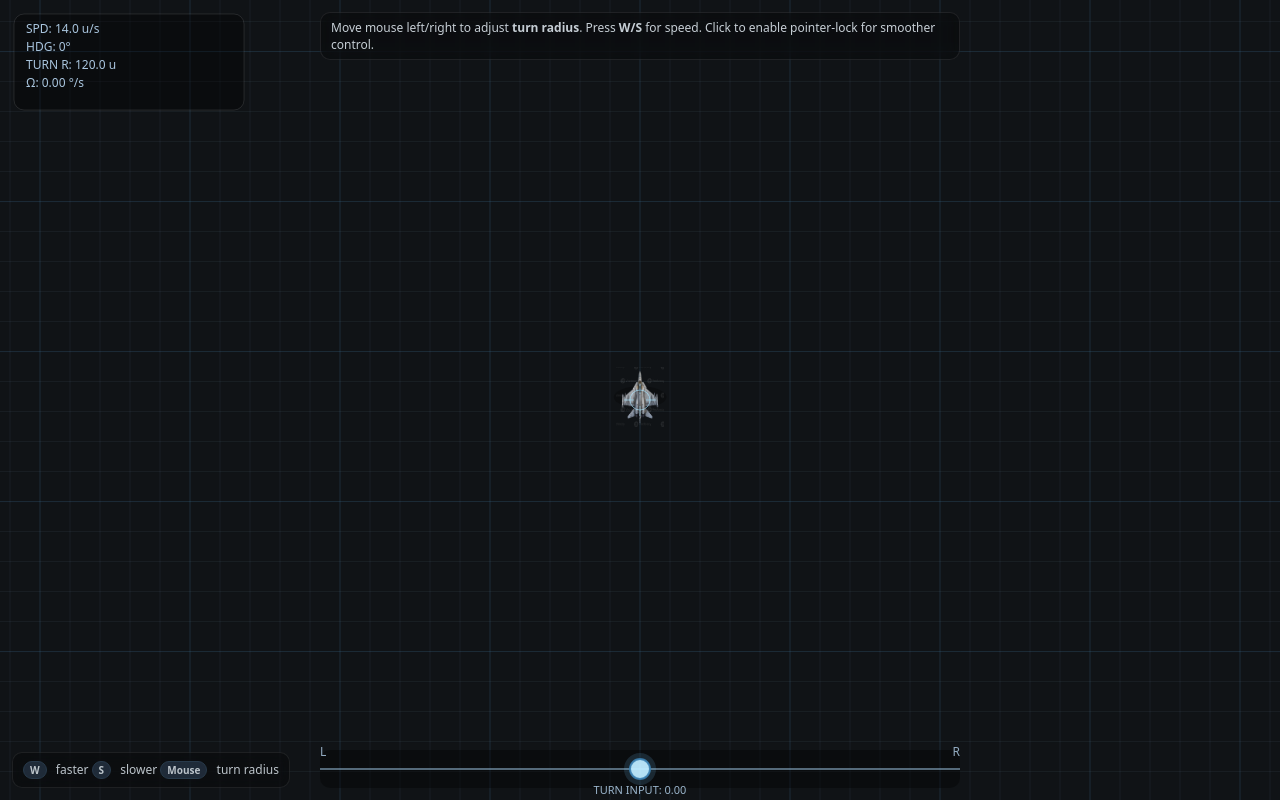
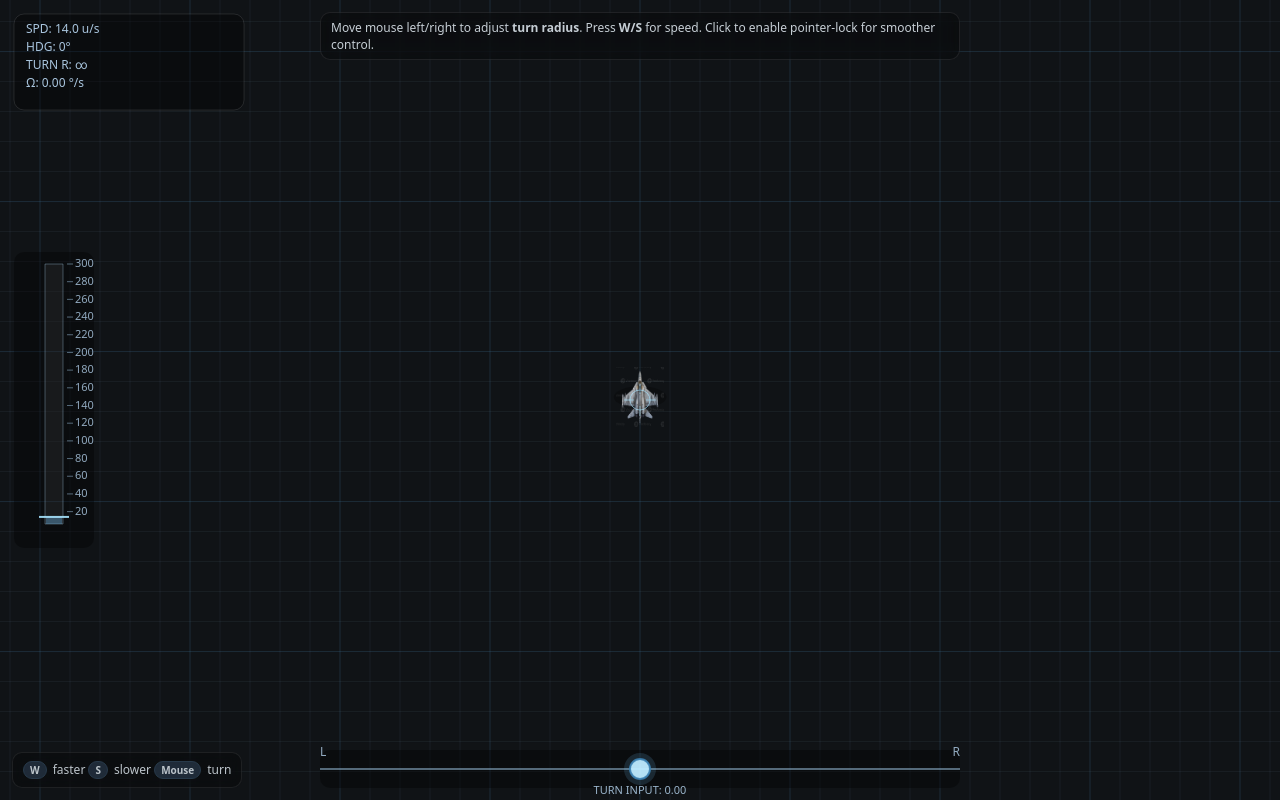
Before and after one commit to Eddie-Devine/Dogfight.io, a website: page public/Game/index.html in a window 1280 px wide. Drawn offline with Linux system fonts and the light colour scheme.

Commit message:
Added speed bar.

```diff
--- a/public/Game/index.html
+++ b/public/Game/index.html
@@ -17,9 +17,9 @@
   <div class="hint">Move mouse left/right to adjust <b>turn radius</b>. Press <b>W/S</b> for speed. Click to enable
     pointer-lock for smoother control.</div>
   <div class="help">
-    <span class="badge">W</span> faster
-    <span class="badge">S</span> slower
-    <span class="badge">Mouse</span> turn radius
+    <span class="badge">W</span>faster
+    <span class="badge">S</span>slower
+    <span class="badge">Mouse</span>turn
   </div>
 
   <script src="/Game/main.js"></script>
--- a/public/Game/main.js
+++ b/public/Game/main.js
@@ -45,10 +45,10 @@
         speed: 14,               // world units / second
         targetSpeed: 14,
         minSpeed: 6,
-        maxSpeed: 40,
+        maxSpeed: 300,
         accel: 30,
-        minRadius: 7,
-        maxRadius: 120,
+        minRadius: 50,
+        maxRadius: 170,
         turnDemand: 0,           // [-1..+1]
         turnDecay: 2.5,          // (unused without pointer lock, OK to keep)
         rollSway: 0,
@@ -67,15 +67,25 @@
     });
     window.addEventListener('keyup', (e) => { keys.delete(e.code); });
 
-    // NO pointer-lock — mapping is from cursor X relative to center
     let mouse = { x: cw / 2, y: ch / 2 };
     window.addEventListener('mousemove', (e) => {
         mouse.x = e.clientX;
         const centerX = cw * 0.5;
-        const t = clamp((mouse.x - centerX) / (centerX), -1, 1);
+
+        // raw input from -1 to +1
+        const raw = (mouse.x - centerX) / centerX;
+
+        // curve it so it's softer near center but still reaches ±1 at the edges
+        const expo = 1.4; // try 1.2–1.8; higher = softer center
+        const curved = Math.sign(raw) * Math.pow(Math.abs(raw), expo);
+
+        // final clamped turn demand
+        const t = clamp(curved, -1, 1);
+
         player.turnDemand = t;
         uiTarget = t; // HUD knob mirrors the same value
     }, { passive: true });
+
 
     function clamp(v, a, b) { return Math.max(a, Math.min(b, v)); }
 
@@ -119,19 +129,21 @@
         const ds = player.targetSpeed - player.speed;
         player.speed += clamp(ds, -player.accel * dt, player.accel * dt);
 
-        // turn radius mapping
-        const demand = player.turnDemand;                // [-1..1]
+        // --- turn radius mapping (physics truth with a tiny deadzone) ---
+        let demand = player.turnDemand;                 // [-1..1]
+        const tDisplay = Math.max(-1, Math.min(1, uiTurn)); // smoothed, numeric
+        const showZero = Math.abs(tDisplay) < 0.005;        // same as "0.00" on HUD
+
+        // If HUD would show 0.00, fly truly straight
+        if (showZero) demand = 0;
+
         const ad = Math.abs(demand);
-        let radius; //the radius the jet turns at
-        const playerT = Math.max(-1, Math.min(1, uiTurn)).toFixed(2); //the turn demand shown to the player on the HUD
-        if(Math.abs(playerT) == 0){ //if the user says 0 turn demand
-            radius = Infinity; //turn radius is a straight line
-        }
-        else{
-            radius = lerp(player.maxRadius, player.minRadius, ad); //map the turn demand to the turn radius
-        }
         const turnDir = Math.sign(demand) || 0;
-        const omega = (turnDir === 0 || ad < 1e-4) ? 0 : (player.speed / radius) * turnDir; // rad/s
+
+        // radius & turn rate
+        const radius = (ad === 0) ? Infinity : lerp(player.maxRadius, player.minRadius, ad);
+        const omega = (turnDir === 0) ? 0 : (player.speed / radius) * turnDir; // rad/s
+
 
         // integrate heading and position
         player.heading += omega * dt;
@@ -275,42 +287,148 @@
         ctx.restore();
     }
 
-    function drawHUD(ctx) {
-        // top-left info panel
+    function drawSpeedBar(ctx) {
+        // pull from global player
+        const speed = player.speed;
+        const minSpeed = player.minSpeed;
+        const maxSpeed = player.maxSpeed;
+
+        // layout
+        const padEdge = 14;                 // distance from left screen edge
+        const panelW = 80;                 // overall panel width og 64
+        const trackW = 18;                 // bar width
+        const barH = Math.min(260, ch - 2 * 80); // bar height; clamp so it looks nice
+        const panelH = barH + 36;
+
+        // vertically center the panel (keeps clear of your top-left info box)
+        const panelX = padEdge;
+        const panelY = (ch - panelH) * 0.5;
+
+        ctx.save();
+
+        // panel
+        roundedRect(ctx, panelX, panelY, panelW, panelH, 10);
+        ctx.fillStyle = 'rgba(0,0,0,0.35)';
+        ctx.fill();
+
+        // track rect inside panel
+        const trackX = panelX + (panelW - trackW) * 0.5;
+        const trackY = panelY + 12;
+
+        // track background
+        ctx.lineWidth = 1;
+        ctx.strokeStyle = 'rgba(160,200,230,0.35)';
+        ctx.fillStyle = 'rgba(255,255,255,0.06)';
+        ctx.beginPath();
+        ctx.rect(trackX, trackY, trackW, barH);
+        ctx.fill();
+        ctx.stroke();
+
+        // normalize speed -> [0,1] with safe denom
+        const denom = Math.max(1e-6, maxSpeed - minSpeed);
+        const t = clamp((speed - minSpeed) / denom, 0, 1);
+
+        // filled column from bottom up
+        const fillH = barH * t;
+        ctx.fillStyle = 'rgba(120,200,255,0.35)';
+        ctx.fillRect(trackX + 1, trackY + (barH - fillH), trackW - 2, fillH);
+
+        // current speed marker line
+        ctx.strokeStyle = 'rgba(168,230,255,0.9)';
+        ctx.lineWidth = 2;
+        ctx.beginPath();
+        const yMark = trackY + (barH - fillH);
+        ctx.moveTo(trackX - 6, yMark);
+        ctx.lineTo(trackX + trackW + 6, yMark);
+        ctx.stroke();
+
+        // ticks & labels (every 5 units)
+        ctx.fillStyle = 'rgba(169,197,222,0.85)';
+        ctx.strokeStyle = 'rgba(160,200,230,0.5)';
+        ctx.font = '11px ui-sans-serif,system-ui,Segoe UI,Roboto,Inter,Arial,sans-serif';
+        ctx.textAlign = 'left';
+        ctx.textBaseline = 'middle';
+
+        const step = 20;
+        const vMin = Math.ceil(minSpeed / step) * step;
+        const vMax = Math.floor(maxSpeed / step) * step;
+        for (let v = vMin; v <= vMax; v += step) {
+            const tv = clamp((v - minSpeed) / denom, 0, 1);
+            const y = trackY + (barH - tv * barH);
+            // tick
+            ctx.lineWidth = 1;
+            ctx.beginPath();
+            ctx.moveTo(trackX + trackW + 4, y);
+            ctx.lineTo(trackX + trackW + 10, y);
+            ctx.stroke();
+            // label
+            ctx.fillText(String(v), trackX + trackW + 12, y);
+        }
+
+        // numeric readout
+        // ctx.textAlign = 'center';
+        // ctx.textBaseline = 'top';
+        // ctx.fillStyle = 'rgba(169,197,222,0.95)';
+        // ctx.font = '12px ui-sans-serif,system-ui,Segoe UI,Roboto,Inter,Arial,sans-serif';
+        //ctx.fillText(`SPD ${speed.toFixed(1)}`, panelX + panelW / 2, panelY + 4);
+
+        ctx.restore();
+    }
+
+    function drawInfoPanel(ctx) {
         const pad = 14;
         const boxW = 230;
         const lineH = 18;
 
         ctx.save();
         ctx.translate(pad, pad);
+
+        // panel box
         roundedRect(ctx, 0, 0, boxW, 96, 10);
         ctx.fillStyle = 'rgba(0,0,0,0.35)';
         ctx.strokeStyle = 'rgba(255,255,255,0.10)';
         ctx.fill();
         ctx.stroke();
 
+        // text style
         ctx.fillStyle = '#a9c5de';
         ctx.font = '12px ui-sans-serif,system-ui,Segoe UI,Roboto,Inter,Arial,sans-serif';
         ctx.textBaseline = 'top';
 
+        // compute values (keep HUD consistent with physics)
         const speed = player.speed;
-        const demand = player.turnDemand;
-        const radius = lerp(player.maxRadius, player.minRadius, Math.abs(demand));
-        const omega = (Math.abs(demand) < 1e-4) ? 0 : (speed / radius);
-        const hdgDeg = ((player.heading * 180 / Math.PI) % 360 + 360) % 360; // 0..359, 0°=North
+        const hdgDeg = ((player.heading * 180 / Math.PI) % 360 + 360) % 360;
 
+        const tDisplay = Math.max(-1, Math.min(1, uiTurn));
+        const showZero = Math.abs(tDisplay) < 0.005;
+
+        let radiusHUD, omegaHUD;
+        if (showZero) {
+            radiusHUD = Infinity;
+            omegaHUD = 0;
+        } else {
+            const ad = Math.abs(player.turnDemand);
+            const r = lerp(player.maxRadius, player.minRadius, ad);
+            radiusHUD = r;
+            omegaHUD = speed / r;
+        }
+
+        // lines
         let y = 10;
         ctx.fillText(`SPD: ${speed.toFixed(1)} u/s`, 12, y); y += lineH;
         ctx.fillText(`HDG: ${hdgDeg.toFixed(0)}°`, 12, y); y += lineH;
-        ctx.fillText(`TURN R: ${radius.toFixed(1)} u`, 12, y); y += lineH;
-        ctx.fillText(`Ω: ${(omega * 180 / Math.PI).toFixed(2)} °/s`, 12, y);
+        ctx.fillText(`TURN R: ${Number.isFinite(radiusHUD) ? radiusHUD.toFixed(1) + ' u' : '∞'}`, 12, y); y += lineH;
+        ctx.fillText(`Ω: ${(omegaHUD * 180 / Math.PI).toFixed(2)} °/s`, 12, y);
+
         ctx.restore();
+    }
 
-        // center reticle
+    function drawCenterReticle(ctx) {
         ctx.save();
         ctx.translate(cw * 0.5, ch * 0.5);
         ctx.strokeStyle = 'rgba(168, 230, 255, 0.6)';
         ctx.lineWidth = 1;
+
         ctx.beginPath();
         ctx.arc(0, 0, 10, 0, Math.PI * 2);
         ctx.moveTo(-16, 0); ctx.lineTo(-6, 0);
@@ -318,9 +436,11 @@
         ctx.moveTo(0, -16); ctx.lineTo(0, -6);
         ctx.moveTo(0, 16); ctx.lineTo(0, 6);
         ctx.stroke();
+
         ctx.restore();
+    }
 
-        // Bottom turn-demand bar with moving knob (centered, fractional width)
+    function drawTurnDemandBar(ctx) {
         ctx.save();
 
         const trackH = 18;
@@ -330,7 +450,7 @@
         const panelY = ch - (trackH + 20) - padY; // box height = trackH + 20
         const panelH = trackH + 20;
 
-        const barFraction = 0.5;   // 50% of screen width
+        const barFraction = 0.5;                 // 50% of screen width
         const panelW = cw * barFraction;
         const panelX = (cw - panelW) * 0.5;
 
@@ -341,7 +461,7 @@
 
         // track geometry
         const trackW = cw * barFraction;
-        const trackX = (cw - trackW) * 0.5;   // centered
+        const trackX = (cw - trackW) * 0.5;      // centered
         const trackY = panelY + (panelH - trackH) / 2;
 
         // track line
@@ -356,9 +476,9 @@
         ctx.lineWidth = 1;
         ctx.strokeStyle = 'rgba(160,200,230,0.5)';
         ctx.beginPath();
-        const cx = trackX + trackW * 0.5;
-        ctx.moveTo(cx, trackY + 4);
-        ctx.lineTo(cx, trackY + trackH - 4);
+        const cxLine = trackX + trackW * 0.5;
+        ctx.moveTo(cxLine, trackY + 4);
+        ctx.lineTo(cxLine, trackY + trackH - 4);
         ctx.stroke();
 
         // labels
@@ -390,7 +510,7 @@
         ctx.strokeStyle = 'rgba(60,130,180,0.9)';
         ctx.stroke();
 
-        // optional numeric readout
+        // numeric readout
         ctx.textAlign = 'center';
         ctx.textBaseline = 'top';
         ctx.fillStyle = 'rgba(169,197,222,0.9)';
@@ -398,6 +518,16 @@
         ctx.fillText(`TURN INPUT: ${t.toFixed(2)}`, knobX, knobY + knobR + 6);
 
         ctx.restore();
+    }
+
+    function drawHUD(ctx) {
+        // draw left speed bar first so other panels can overlap if needed
+        drawSpeedBar(ctx);
+
+        // core HUD elements
+        drawInfoPanel(ctx);
+        drawCenterReticle(ctx);
+        drawTurnDemandBar(ctx);
     }
 
     function roundedRect(ctx, x, y, w, h, r) {
```
Also changed, not shown: public/Game/style.css (indentation only).
